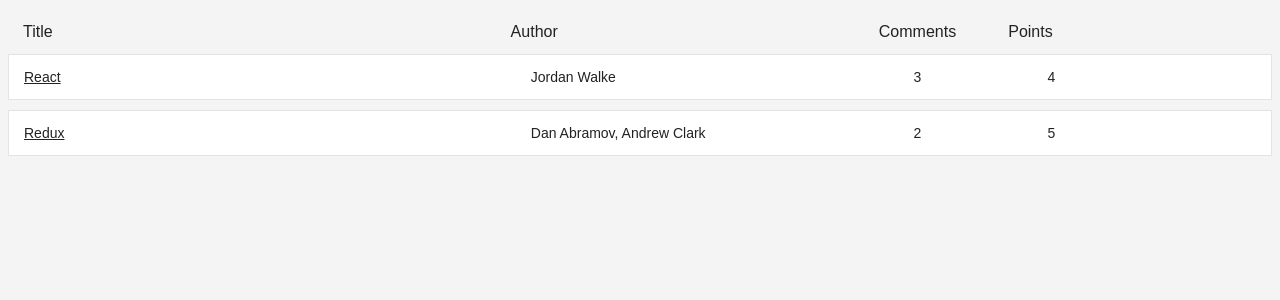
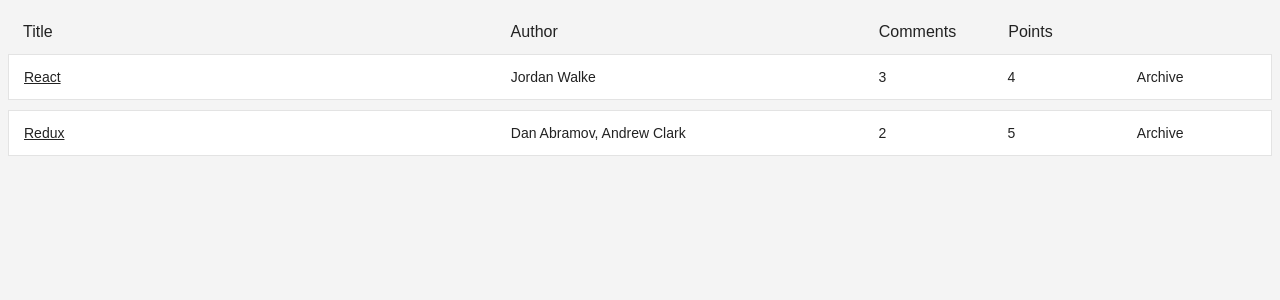
Before and after one commit to amaumba1/React-Redux-API, a React (Create React App) app: page / in a window 1280 px wide. Shown: the top 300 px of the page. Built offline with nearby package versions, Linux system fonts and the light colour scheme.

Commit message:
add onArchive Story

```diff
--- a/src/components/App.js
+++ b/src/components/App.js
@@ -3,10 +3,13 @@
 
 import Stories from './Stories';
 
-const App = ({ stories }) => {
+const App = ({ stories, onArchive }) => {
     return(
         <div className="App">
-            <Stories stories={stories} />
+            <Stories
+                stories={stories}
+                onArchive={onArchive}
+            />
         </div>
     );
 }
--- /dev/null
+++ b/src/components/Button.js
@@ -0,0 +1,23 @@
+import React from 'react'
+
+const ButtonInline = ({ onClick, type = "button", children }) =>
+    <Button
+        type={type}
+        className="button-inline"
+        onClick={onClick}
+    >
+        {children}
+    </Button>
+
+const Button = ({ onClick, className, type = "button", children }) =>
+    <button
+        type={type}
+        className={className}
+        onClick={onClick}
+    >
+        {children}
+    </button>
+
+export default Button;
+
+export { ButtonInline }
--- a/src/components/Stories.js
+++ b/src/components/Stories.js
@@ -39,7 +39,7 @@
         )}
     </div>
 
-const Stories = ({ stories }) => {
+const Stories = ({ stories, onArchive }) => {
     return (
         <div className="stories">
             <StoriesHeader columns={COLUMNS} />
@@ -48,6 +48,7 @@
                     key={story.objectID}
                     story={story}
                     columns={COLUMNS}
+                    onArchive={onArchive}
                 />
             )}
         </div>
--- a/src/components/Story.js
+++ b/src/components/Story.js
@@ -1,8 +1,9 @@
 import React from 'react';
 import './Story.css';
+import { ButtonInline } from './Button';
 
-const Story = ({ story, columns }) => {
-    const { title, url, author, num_comments, points } = story;
+const Story = ({ story, columns, onArchive }) => {
+    const { title, url, author, num_comments, points, objectID } = story;
 
     return (
         <div className="story">
@@ -18,6 +19,15 @@
             <span style={{ width: columns.points.width }}>
                 {points}
             </span>
+            <span style={{ width: columns.archive.width}}>
+                <ButtonInline
+                    type="button"
+                    className="button-inline"
+                    onClick={() => onArchive(objectID)}
+                >
+                 Archive
+                </ButtonInline>
+            </span>
         </div>
     );
 }
--- a/src/index.js
+++ b/src/index.js
@@ -24,6 +24,6 @@
 ];
 
 
-ReactDOM.render(<App stories={stories} />,
+ReactDOM.render(<App stories={stories} onArchive={() => {}}/>,
     document.getElementById('root'));
 registerServiceWorker();
```
